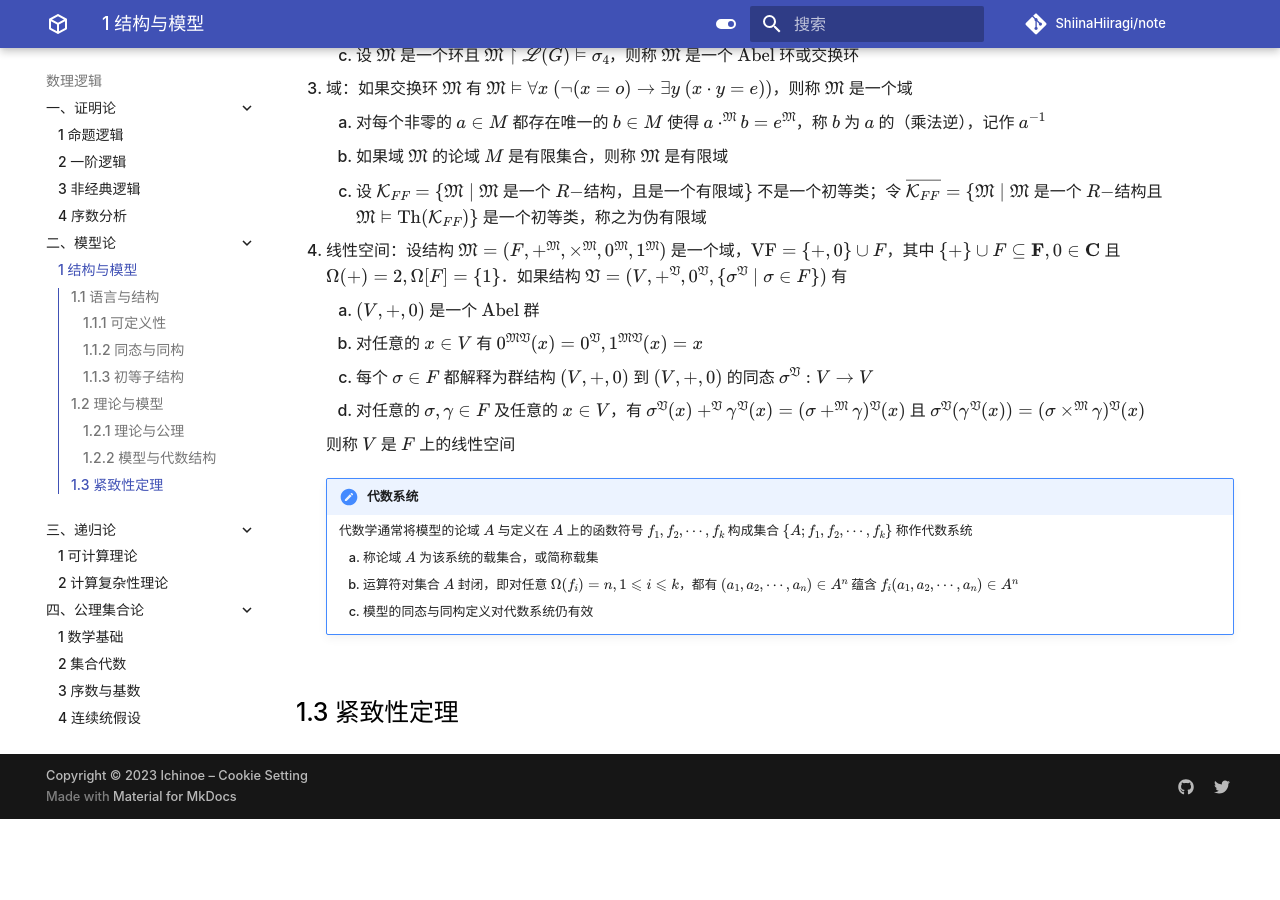
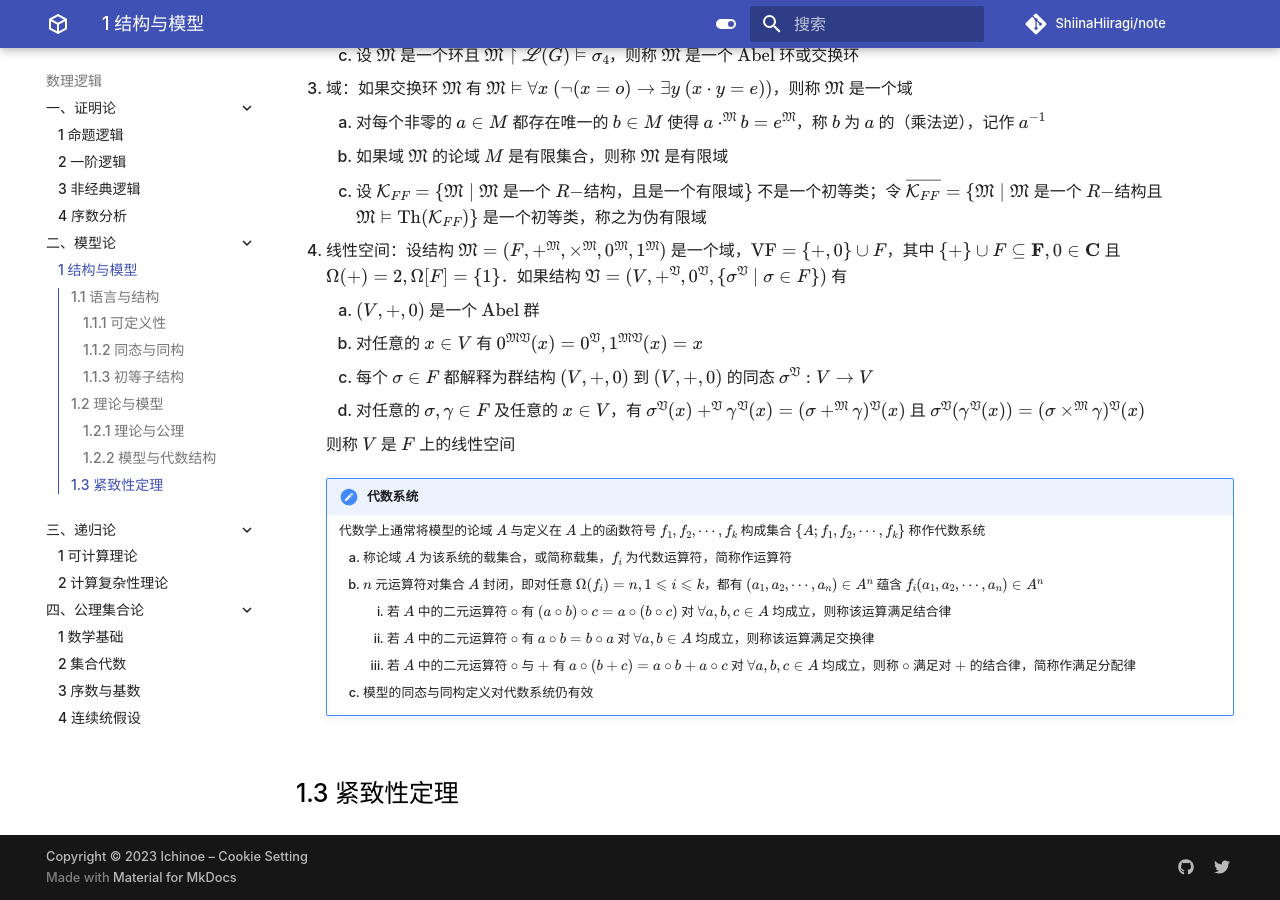
Before and after one commit to ShiinaHiiragi/note, an MkDocs documentation site: the page built from docs/logic/mdl/mdl.md, in a window 1280 px wide and 900 px high, scrolled down 4575 px. Built offline with MkDocs 1.6.1 and Material for MkDocs 9.7.7, drawn with Linux system fonts in a browser that asks for light colours; comment, search, counter and statistics services are not loaded; before the commit the page ends 5394 px from its top, so only the background shows below that.

Commit message:
finish prep for mod

```diff
--- a/docs/logic/mdl/mdl.md
+++ b/docs/logic/mdl/mdl.md
@@ -131,10 +131,13 @@
     则称 $V$ 是 $F$ 上的线性空间
 
     !!! note "代数系统"
-        代数学通常将模型的论域 $A$ 与定义在 $A$ 上的函数符号 $f_1, f_2, \cdots, f_k$ 构成集合 $\{A; f_1, f_2, \cdots, f_k\}$ 称作代数系统
+        代数学上通常将模型的论域 $A$ 与定义在 $A$ 上的函数符号 $f_1, f_2, \cdots, f_k$ 构成集合 $\{A; f_1, f_2, \cdots, f_k\}$ 称作代数系统
 
-        1. 称论域 $A$ 为该系统的载集合，或简称载集
-        2. 运算符对集合 $A$ 封闭，即对任意 $\Omega(f_i) = n, 1 \leqslant i \leqslant k$，都有 $(a_1, a_2, \cdots, a_n) \in A^{n}$ 蕴含 $f_i(a_1, a_2, \cdots, a_n) \in A^{n}$
+        1. 称论域 $A$ 为该系统的载集合，或简称载集，$f_i$ 为代数运算符，简称作运算符
+        2. $n$ 元运算符对集合 $A$ 封闭，即对任意 $\Omega(f_i) = n, 1 \leqslant i \leqslant k$，都有 $(a_1, a_2, \cdots, a_n) \in A^{n}$ 蕴含 $f_i(a_1, a_2, \cdots, a_n) \in A^{n}$
+            1. 若 $A$ 中的二元运算符 $\circ$ 有 $(a \circ b) \circ c=a \circ \left(b \circ c\right)$ 对 $\forall a, b, c \in A$ 均成立，则称该运算满足结合律
+            2. 若 $A$ 中的二元运算符 $\circ$ 有 $a \circ b=b \circ a$ 对 $\forall a, b \in A$ 均成立，则称该运算满足交换律
+            3. 若 $A$ 中的二元运算符 $\circ$ 与 $+$ 有 $a \circ (b+c)=a \circ b+a \circ c$ 对 $\forall a, b, c \in A$ 均成立，则称 $\circ$ 满足对 $+$ 的结合律，简称作满足分配律
         3. 模型的同态与同构定义对代数系统仍有效
 
 ## 1.3 紧致性定理
```
Also changed, not shown: docs/index.md (+1 -1 lines).
